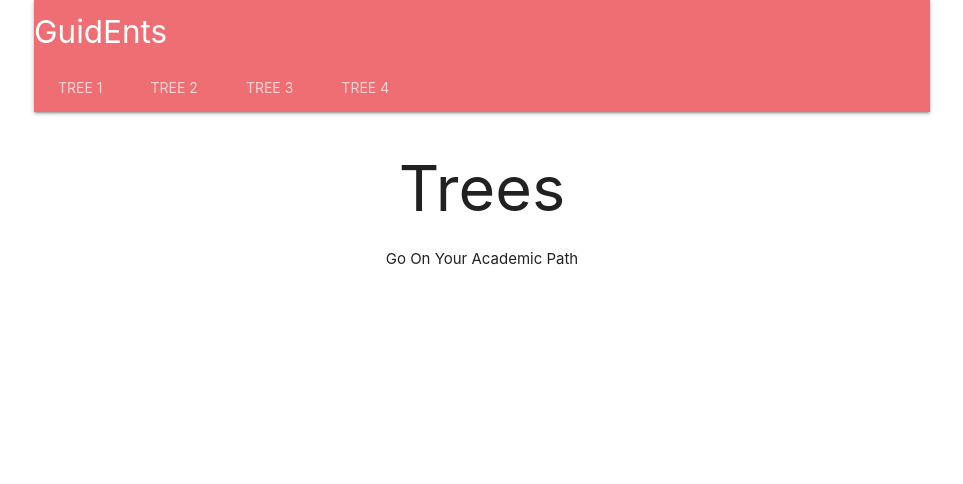
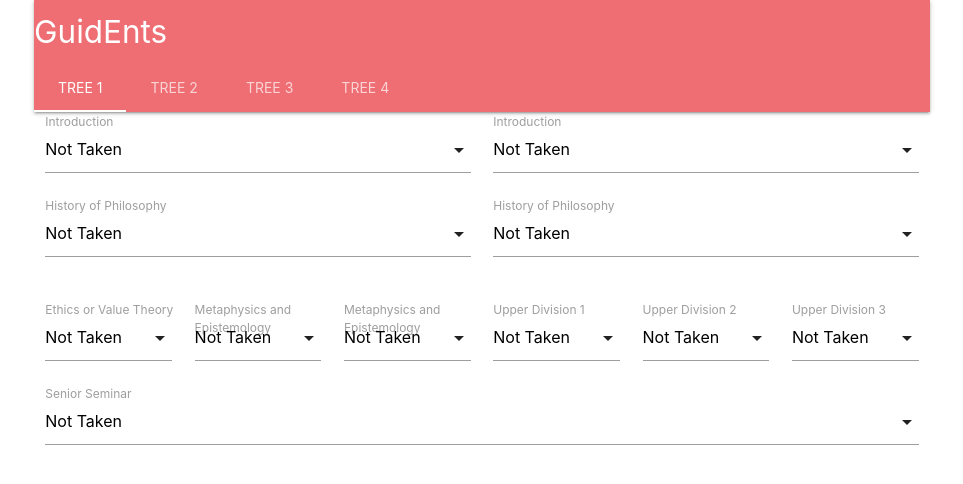
Before and after one commit to jdwinters/GuidEnts, a React (Create React App) app in the folder client/: page /trees in a window 1280 px wide. Shown: the top 484 px of the page, without its empty margins (158-1121 px from the left). Built offline with nearby package versions, Linux system fonts and the light colour scheme; no server answers.

Commit message:
created shitty tree functionality

```diff
--- a/client/src/components/Trees.js
+++ b/client/src/components/Trees.js
@@ -1,15 +1,218 @@
 import React, { Component } from 'react';
 import { connect } from 'react-redux';
+import M from "materialize-css";
 
-const Trees = () => {
-	return(
-		<div style={{ textAlign: 'center' }}>
-			<h1>
-				Trees
-			</h1>
-			Go On Your Academic Path
-		</div>
+
+class Trees extends Component {
+    componentDidMount(){
+        M.AutoInit();
+        M.updateTextFields();
+
+    }
+
+    render(){
+        return(
+
+      <div class="row">
+         <div class="input-field col s6">
+            <select>
+                 <option value="" disabled selected>Not Taken</option>
+                 <option value="1">PHIL 8</option>
+                 <option value="2">PHIL 9</option>
+                 <option value="3">Not Taken</option>
+            </select>
+    <label>Introduction</label>
+ </div>
+  <div class="input-field col s6">
+            <select>
+                 <option value="" disabled selected>Not Taken</option>
+                 <option value="1">PHIL 11</option>
+                 <option value="2">PHIL 22</option>
+                 <option value="3">PHIL 24</option>
+                 <option value="4">Not Taken</option>
+            </select>
+    <label>Introduction</label>
+ </div>
+        <div class="row">
+         <div class="input-field col s6">
+            <select>
+                 <option value="" disabled selected>Not Taken</option>
+                 <option value="1">PHIL 100A</option>
+                 <option value="2">PHIL 100B</option>
+                 <option value="3">PHIL 100C</option>
+                 <option value="4">Not Taken</option>
+            </select>
+    <label>History of Philosophy</label>
+ </div>
+  <div class="input-field col s6">
+            <select>
+                 <option value="" disabled selected>Not Taken</option>
+                 <option value="1">PHIL 100A</option>
+                 <option value="2">PHIL 100B</option>
+                 <option value="3">PHIL 100C</option>
+                 <option value="4">Not Taken</option>
+            </select>
+    <label>History of Philosophy</label>
+ </div>
+  </div>
+
+          <div class="row">
+         <div class="input-field col s2">
+            <select>
+                 <option value="" disabled selected>Not Taken</option>
+                 <option value="1">PHIL 118</option>
+                 <option value="2">PHIL 137</option>
+                 <option value="3">PHIL 140</option>
+                 <option value="4">PHIL 142</option>
+                 <option value="5">PHIL 143</option>
+                 <option value="6">PHIL 144</option>
+                 <option value="7">PHIL 147</option>
+                 <option value="8">PHIL 148</option>
+                 <option value="9">PHIL 152</option>
+                 <option value="10">PHIL 153</option>
+                 <option value="11">Not Taken</option>
+            </select>
+    <label>Ethics or Value Theory</label>
+ </div>
+  <div class="input-field col s2">
+            <select>
+                 <option value="" disabled selected>Not Taken</option>
+                 <option value="1">PHIL 114</option>
+                 <option value="2">PHIL 115</option>
+                 <option value="3">PHIL 121</option>
+                 <option value="4">PHIL 122</option>
+                 <option value="5">PHIL 125</option>
+                 <option value="6">PHIL 126</option>
+                 <option value="7">PHIL 127</option>
+                 <option value="8">PHIL 133</option>
+                 <option value="9">PHIL 135</option>
+                 <option value="10">PHIL 171</option>
+                 <option value="11">Not Taken</option>
+            </select>
+    <label>Metaphysics and Epistemology</label>
+ </div>
+ <div class="input-field col s2">
+            <select>
+                 <option value="" disabled selected>Not Taken</option>
+                 <option value="1">PHIL 114</option>
+                 <option value="2">PHIL 115</option>
+                 <option value="3">PHIL 121</option>
+                 <option value="4">PHIL 122</option>
+                 <option value="5">PHIL 125</option>
+                 <option value="6">PHIL 126</option>
+                 <option value="7">PHIL 127</option>
+                 <option value="8">PHIL 133</option>
+                 <option value="9">PHIL 135</option>
+                 <option value="10">PHIL 171</option>
+                 <option value="11">Not Taken</option>
+            </select>
+    <label>Metaphysics and Epistemology</label>
+  </div>
+  <div class="input-field col s2">
+            <select>
+                 <option value="" disabled selected>Not Taken</option>
+                 <option value="1">PHIL 100A</option>
+                 <option value="2">PHIL 100B</option>
+                 <option value="3">PHIL 100C</option>
+                 <option value="4">PHIL 114</option>
+                 <option value="5">PHIL 115</option>
+                 <option value="6">PHIL 121</option>
+                 <option value="7">PHIL 122</option>
+                 <option value="8">PHIL 125</option>
+                 <option value="9">PHIL 126</option>
+                 <option value="10">PHIL 127</option>
+                 <option value="11">PHIL 133</option>
+                 <option value="12">PHIL 135</option>
+                 <option value="13">PHIL 171</option>
+                 <option value="14">PHIL 118</option>
+                 <option value="15">PHIL 137</option>
+                 <option value="16">PHIL 140</option>
+                 <option value="17">PHIL 142</option>
+                 <option value="18">PHIL 143</option>
+                 <option value="19">PHIL 144</option>
+                 <option value="20">PHIL 147</option>
+                 <option value="21">PHIL 148</option>
+                 <option value="22">PHIL 152</option>
+                 <option value="23">PHIL 153</option>
+                 <option value="24">Not Taken</option>
+
+            </select>
+    <label>Upper Division 1</label>
+  </div>
+  <div class="input-field col s2">
+            <select>
+                 <option value="" disabled selected>Not Taken</option>
+                 <option value="1">PHIL 100A</option>
+                 <option value="2">PHIL 100B</option>
+                 <option value="3">PHIL 100C</option>
+                 <option value="4">PHIL 114</option>
+                 <option value="5">PHIL 115</option>
+                 <option value="6">PHIL 121</option>
+                 <option value="7">PHIL 122</option>
+                 <option value="8">PHIL 125</option>
+                 <option value="9">PHIL 126</option>
+                 <option value="10">PHIL 127</option>
+                 <option value="11">PHIL 133</option>
+                 <option value="12">PHIL 135</option>
+                 <option value="13">PHIL 171</option>
+                 <option value="14">PHIL 118</option>
+                 <option value="15">PHIL 137</option>
+                 <option value="16">PHIL 140</option>
+                 <option value="17">PHIL 142</option>
+                 <option value="18">PHIL 143</option>
+                 <option value="19">PHIL 144</option>
+                 <option value="20">PHIL 147</option>
+                 <option value="21">PHIL 148</option>
+                 <option value="22">PHIL 152</option>
+                 <option value="23">PHIL 153</option>
+                 <option value="24">Not Taken</option>
+            </select>
+    <label>Upper Division 2</label>
+  </div>
+  <div class="input-field col s2">
+            <select>
+                 <option value="" disabled selected>Not Taken</option>
+                 <option value="1">PHIL 100A</option>
+                 <option value="2">PHIL 100B</option>
+                 <option value="3">PHIL 100C</option>
+                 <option value="4">PHIL 114</option>
+                 <option value="5">PHIL 115</option>
+                 <option value="6">PHIL 121</option>
+                 <option value="7">PHIL 122</option>
+                 <option value="8">PHIL 125</option>
+                 <option value="9">PHIL 126</option>
+                 <option value="10">PHIL 127</option>
+                 <option value="11">PHIL 133</option>
+                 <option value="12">PHIL 135</option>
+                 <option value="13">PHIL 171</option>
+                 <option value="14">PHIL 118</option>
+                 <option value="15">PHIL 137</option>
+                 <option value="16">PHIL 140</option>
+                 <option value="17">PHIL 142</option>
+                 <option value="18">PHIL 143</option>
+                 <option value="19">PHIL 144</option>
+                 <option value="20">PHIL 147</option>
+                 <option value="21">PHIL 148</option>
+                 <option value="22">PHIL 152</option>
+                 <option value="23">PHIL 153</option>
+                 <option value="24">Not Taken</option>
+            </select>
+    <label>Upper Division 3</label>
+  </div>
+  <div class="row">
+         <div class="input-field col s12">
+            <select>
+                 <option value="" disabled selected>Not Taken</option>
+                 <option value="1">PHIL 190</option>
+                 <option value="2">Not Taken</option>
+            </select>
+    <label>Senior Seminar</label>
+ </div>
+  </div>
+  </div>
+   </div>
 	);
-};
+    }
+    };
 
 export default Trees;
```
